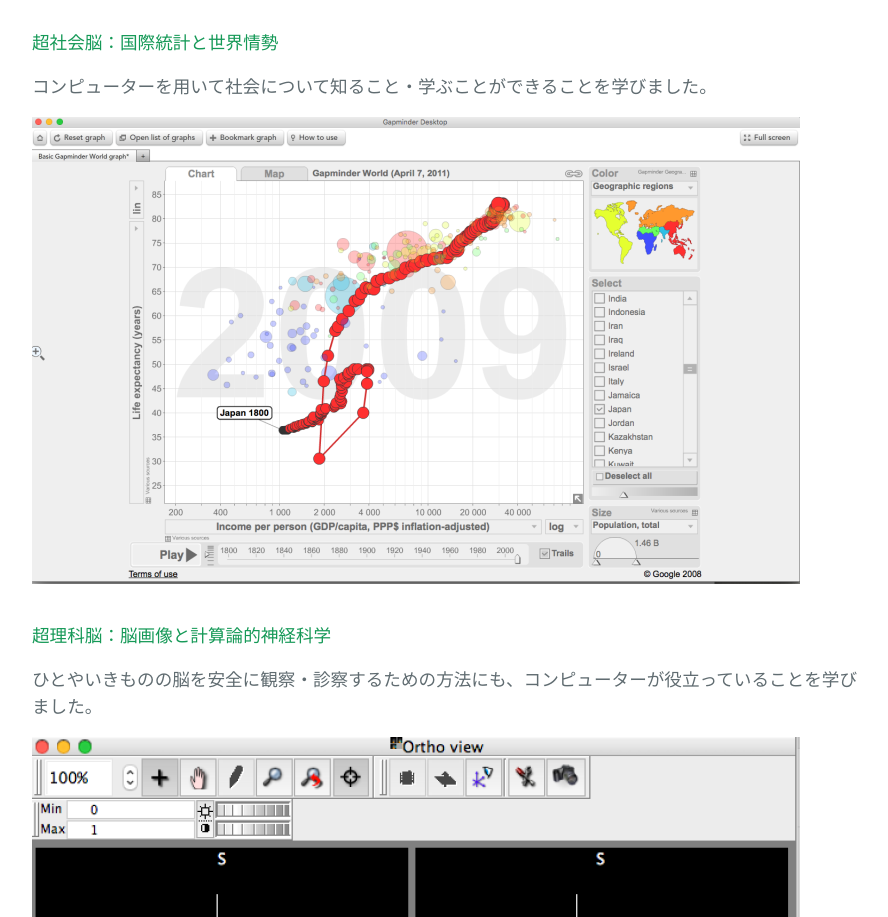
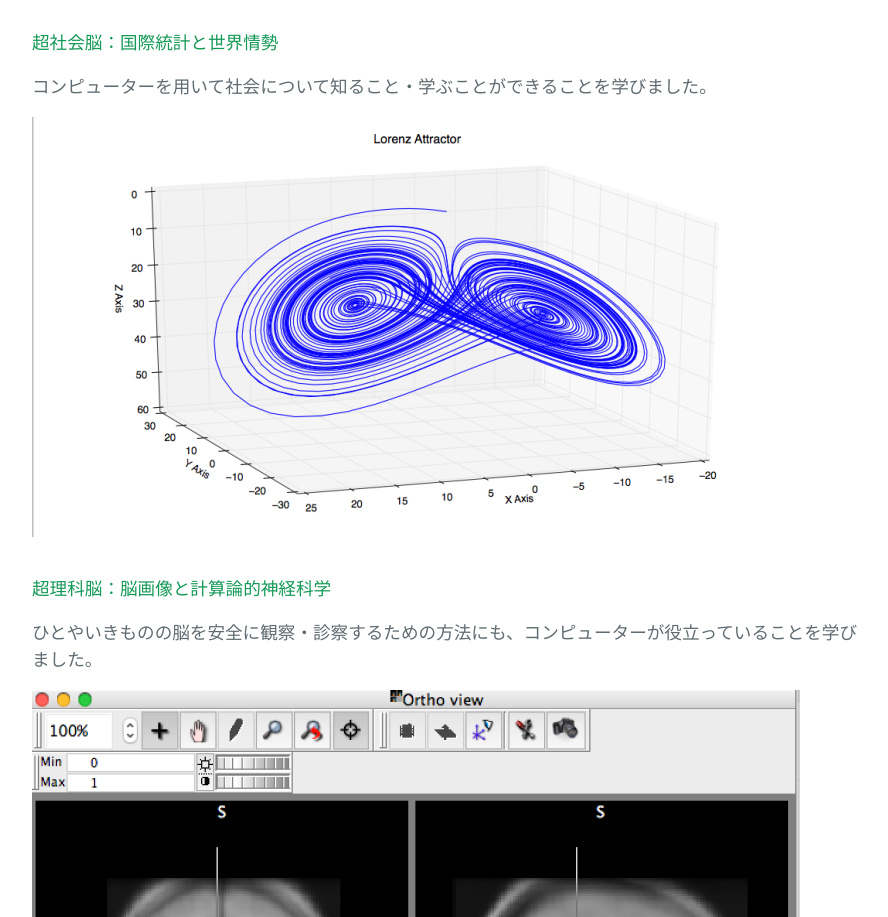
Before and after one commit to c-hasegawa-17pa/web, a plain HTML site: page index.html in a window 1280 px wide. Shown: the part 1132-2049 px from the top of the page, without its empty margins (192-1080 px from the left). Drawn offline with nearby package versions, Linux system fonts and the light colour scheme.

Commit message:
Update index.html

```diff
--- a/index.html
+++ b/index.html
@@ -54,7 +54,7 @@
 <h4> 超社会脳：国際統計と世界情勢 </h4>
  <p>コンピューターを用いて社会について知ること・学ぶことができることを学びました。</p>
 <div class="images">
-  <img src="web/img001.png" />
+  <img src="https://github.com/c-hasegawa-17pa/web/blob/gh-pages/img003.png" />
 </div>
 
 <h4> 超理科脳：脳画像と計算論的神経科学 </h4>
```
